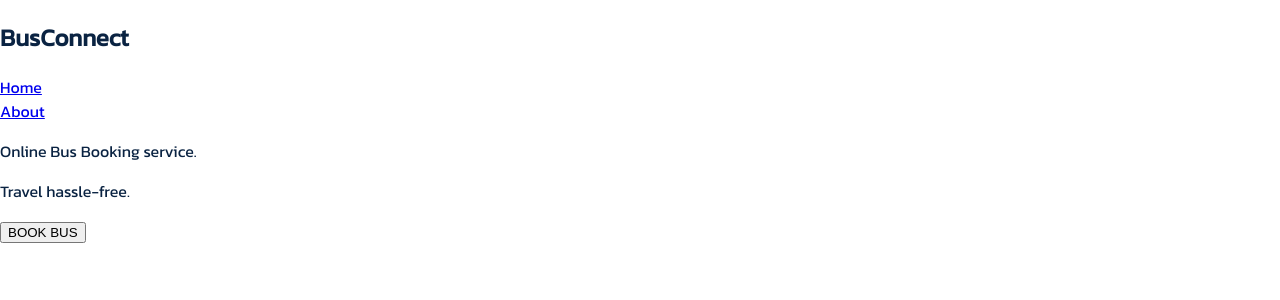
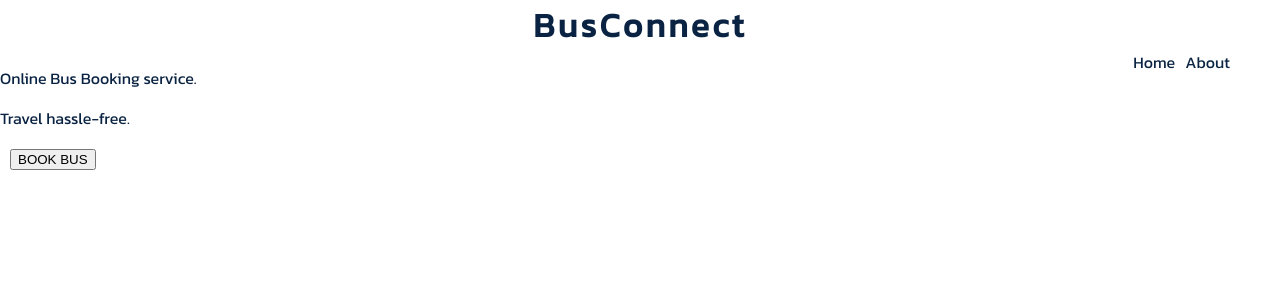
Before and after one commit to Onan-Thairu/busConnect, a React (Create React App) app: page / in a window 1280 px wide. Shown: the top 300 px of the page. Built offline with nearby package versions, Linux system fonts and the light colour scheme.

Commit message:
Style navigation bar.

```diff
--- a/src/components/App.css
+++ b/src/components/App.css
@@ -2,4 +2,6 @@ html, body {
   font-family: 'Kanit', sans-serif;
   color: #0A2342;
   background-color: #FFFFFF;
+  margin: 0;
+  padding: 0;
 }
--- a/src/components/Home.js
+++ b/src/components/Home.js
@@ -1,3 +1,4 @@
+import './Home.css'
 import React from "react";
 import { Link } from "react-router-dom"
 
--- /dev/null
+++ b/src/components/Nav.css
@@ -0,0 +1,20 @@
+h1 {
+    font-size: 2.1em;
+    letter-spacing: .1em;
+    margin: 0;
+    text-align: center;
+}
+.navLinks {
+    float: right;
+    margin-right: 50px;
+}
+
+a {
+    color: #0A2342;
+    padding-left: 10px;
+    text-decoration: none;
+}
+
+a:hover {
+    color: blueviolet;
+}
--- a/src/components/Nav.js
+++ b/src/components/Nav.js
@@ -1,13 +1,15 @@
+import './Nav.css'
 import React from "react";
 import { NavLink } from "react-router-dom"
 
 function Nav() {
     return (
     <nav>
-        <h1>BusConnect</h1>
         <div>
+          <h1>BusConnect</h1>
+        </div>
+        <div className='navLinks'>
           <NavLink to="/">Home</NavLink>
-          <br />
           <NavLink to="/about">About</NavLink>
         </div>
     </nav>
```
Also changed, not shown: src/components/Home.css (added).
